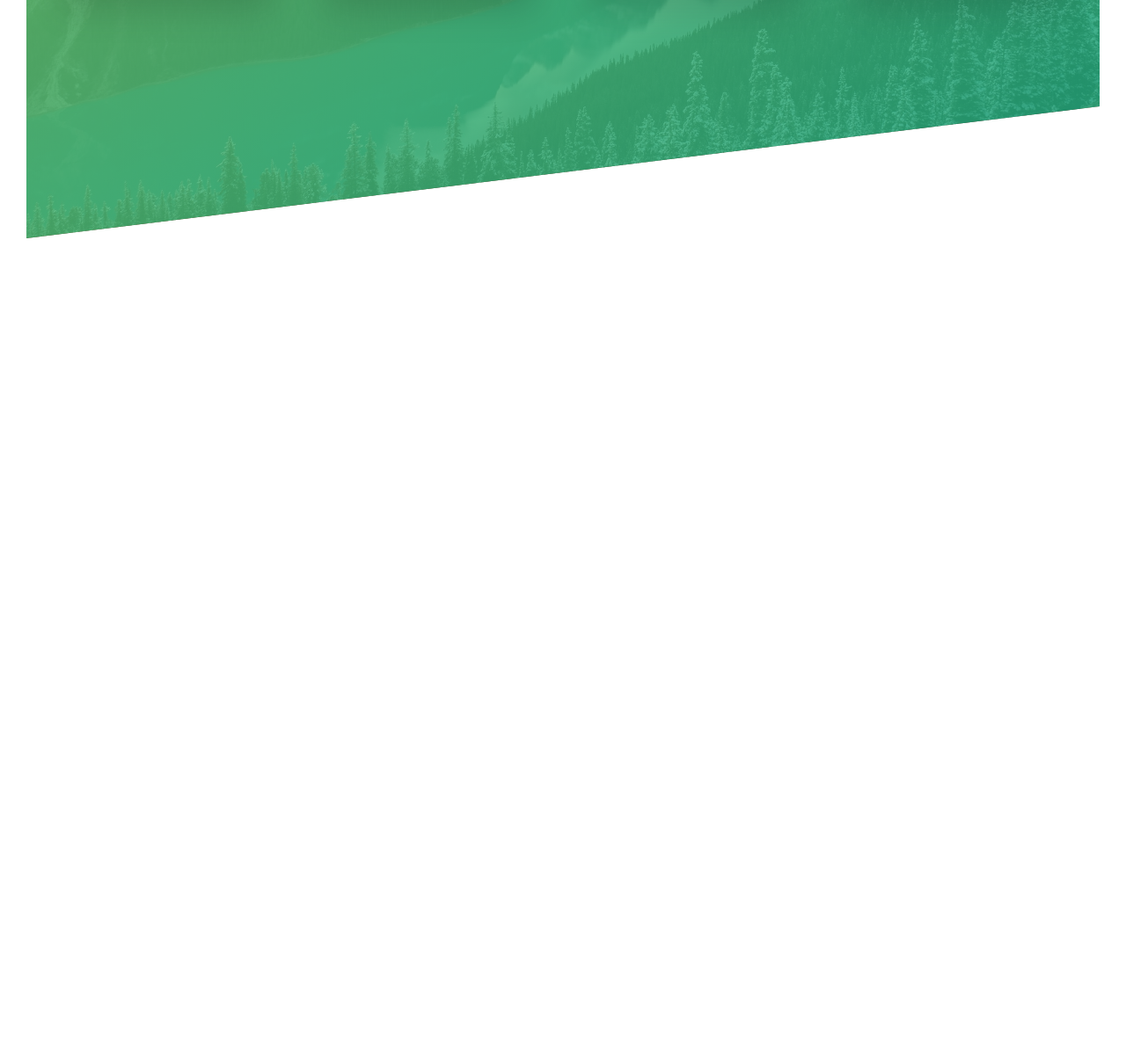
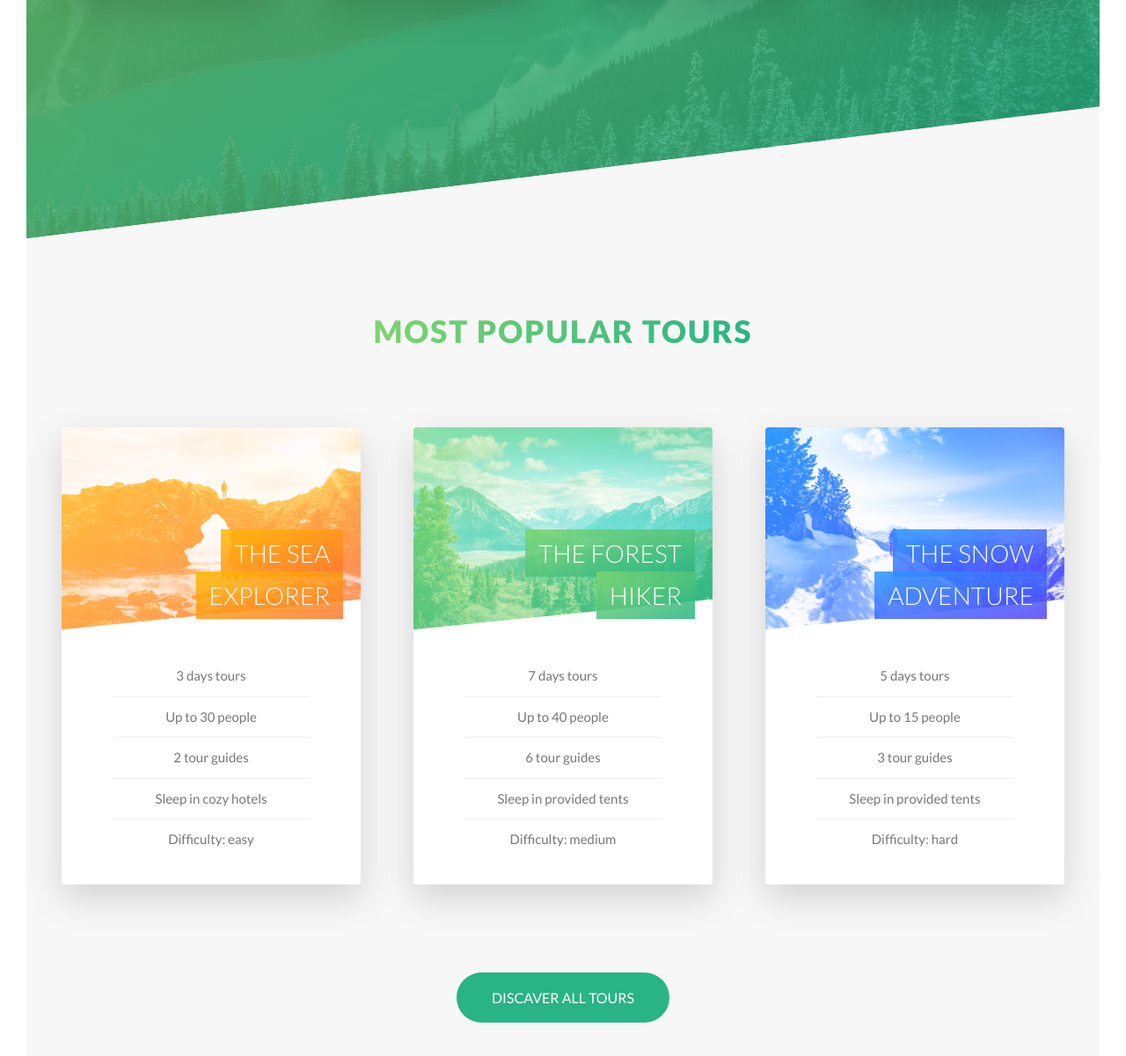
Before and after one commit to skalutki/Natours, a website built with webpack: page src/pages/index.html in a window 1280 px wide. Shown: the part 2060-3261 px from the top of the page at 88% size. Before the commit the page ends 2331 px from the top, so only its background shows below. Built offline with nearby package versions, Linux system fonts and the light colour scheme; files whose address does not match are found by name.

Commit message:
feat: Section Tours HTML and CSS are done, add new file _card.scss to components file.

```diff
--- a/src/pages/index.html
+++ b/src/pages/index.html
@@ -32,43 +32,7 @@
         <a class="button button--white button--animated" href="#">Discover our tours</a>
       </div>
     </header>
-    <!--
-    <section class="grid-test">
-      <div class="row">
-        <div class="col-1-of-2">Col 1 of 2</div>
-        <div class="col-1-of-2">Col 1 of 2</div>
-      </div>
 
-      <div class="row">
-        <div class="col-1-of-3">Col 1 of 3</div>
-        <div class="col-1-of-3">Col 1 of 3</div>
-        <div class="col-1-of-3">Col 1 of 3</div>
-      </div>
-
-      <div class="row">
-        <div class="col-1-of-3">Col 1 of 3</div>
-        <div class="col-2-of-3">Col 2 of 3</div>
-      </div>
-
-      <div class="row">
-        <div class="col-1-of-4">Col 1 of 4</div>
-        <div class="col-1-of-4">Col 1 of 4</div>
-        <div class="col-1-of-4">Col 1 of 4</div>
-        <div class="col-1-of-4">Col 1 of 4</div>
-      </div>
-
-      <div class="row">
-        <div class="col-1-of-4">Col 1 of 4</div>
-        <div class="col-1-of-4">Col 1 of 4</div>
-        <div class="col-2-of-4">Col 2 of 4</div>
-      </div>
-
-      <div class="row">
-        <div class="col-1-of-4">Col 1 of 4</div>
-        <div class="col-3-of-4">Col 3 of 4</div>
-      </div>
-    </section>
-      -->
     <main class="main">
       <section class="about">
         <div class="u_center_text u_margin_bottom_big">
@@ -137,6 +101,142 @@
           </div>
         </div>
       </section>
+
+      <section class="tours">
+        <div class="u_center_text u_margin_bottom_big">
+          <h2 class="heading__secondary">Most popular tours</h2>
+        </div>
+
+        <div class="row">
+          <div class="col-1-of-3">
+            <div class="card">
+              <div class="card__side card__side--front">
+                <div class="card__picture card__picture--1">&nbsp;</div>
+
+                <h4 class="card__heading card__heading--1"><span class="card__heading-span card__heading-span--1">The sea explorer</span></h4>
+
+                <div class="card__details">
+                  <ul>
+                    <li>3 days tours</li>
+                    <li>Up to 30 people</li>
+                    <li>2 tour guides</li>
+                    <li>Sleep in cozy hotels</li>
+                    <li>Difficulty: easy</li>
+                  </ul>
+                </div>
+              </div>
+              <div class="card__side card__side--back card__side--back-1">
+                <div class="card__cta">
+                  <div class="card__price-box">
+                    <p class="card__price-only">only</p>
+                    <p class="card__price-value">$297</p>
+                  </div>
+                  <a href="#" class="button button--white">Book now!</a>
+                </div>
+              </div>
+            </div>
+          </div>
+
+          <div class="col-1-of-3">
+            <div class="card">
+              <div class="card__side card__side--front">
+                <div class="card__picture card__picture--2">&nbsp;</div>
+
+                <h4 class="card__heading card__heading--2"><span class="card__heading-span card__heading-span--2">The forest hiker</span></h4>
+
+                <div class="card__details">
+                  <ul>
+                    <li>7 days tours</li>
+                    <li>Up to 40 people</li>
+                    <li>6 tour guides</li>
+                    <li>Sleep in provided tents</li>
+                    <li>Difficulty: medium</li>
+                  </ul>
+                </div>
+              </div>
+              <div class="card__side card__side--back card__side--back-2">
+                <div class="card__cta">
+                  <div class="card__price-box">
+                    <p class="card__price-only">only</p>
+                    <p class="card__price-value">$479</p>
+                  </div>
+                  <a href="#" class="button button--white">Book now!</a>
+                </div>
+              </div>
+            </div>
+          </div>
+
+          <div class="col-1-of-3">
+            <div class="card">
+              <div class="card__side card__side--front">
+                <div class="card__picture card__picture--3">&nbsp;</div>
+
+                <h4 class="card__heading card__heading--3"><span class="card__heading-span card__heading-span--3">The snow adventure</span></h4>
+
+                <div class="card__details">
+                  <ul>
+                    <li>5 days tours</li>
+                    <li>Up to 15 people</li>
+                    <li>3 tour guides</li>
+                    <li>Sleep in provided tents</li>
+                    <li>Difficulty: hard</li>
+                  </ul>
+                </div>
+              </div>
+              <div class="card__side card__side--back card__side--back-3">
+                <div class="card__cta">
+                  <div class="card__price-box">
+                    <p class="card__price-only">only</p>
+                    <p class="card__price-value">$897</p>
+                  </div>
+                  <a href="#" class="button button--white">Book now!</a>
+                </div>
+              </div>
+            </div>
+          </div>
+        </div>
+
+        <div class="u_center_text u_margin_top_huge">
+          <a href="#" class="button button--green">Discaver all tours</a>
+        </div>
+      </section>
     </main>
   </body>
 </html>
+<!--
+    <section class="grid-test">
+      <div class="row">
+        <div class="col-1-of-2">Col 1 of 2</div>
+        <div class="col-1-of-2">Col 1 of 2</div>
+      </div>
+
+      <div class="row">
+        <div class="col-1-of-3">Col 1 of 3</div>
+        <div class="col-1-of-3">Col 1 of 3</div>
+        <div class="col-1-of-3">Col 1 of 3</div>
+      </div>
+
+      <div class="row">
+        <div class="col-1-of-3">Col 1 of 3</div>
+        <div class="col-2-of-3">Col 2 of 3</div>
+      </div>
+
+      <div class="row">
+        <div class="col-1-of-4">Col 1 of 4</div>
+        <div class="col-1-of-4">Col 1 of 4</div>
+        <div class="col-1-of-4">Col 1 of 4</div>
+        <div class="col-1-of-4">Col 1 of 4</div>
+      </div>
+
+      <div class="row">
+        <div class="col-1-of-4">Col 1 of 4</div>
+        <div class="col-1-of-4">Col 1 of 4</div>
+        <div class="col-2-of-4">Col 2 of 4</div>
+      </div>
+
+      <div class="row">
+        <div class="col-1-of-4">Col 1 of 4</div>
+        <div class="col-3-of-4">Col 3 of 4</div>
+      </div>
+    </section>
+      -->
--- a/src/scss/abstracts/_variables.scss
+++ b/src/scss/abstracts/_variables.scss
@@ -3,7 +3,16 @@ $lightGreen: #7ed56f;
 $mediumGreen: #55c57a;
 $darkGreen: #28b485;
 
+//cards collors
+
+$lightOrange: #ffb900;
+$darkOrange: #ff7730;
+
+$lightBlue: #2998ff;
+$darkBlue: #5643fa;
+
 $greyLight1: #f7f7f7;
+$greyLight2: #eee;
 
 $text: #777;
 $white: #fff;
--- a/src/scss/base/_utillities.scss
+++ b/src/scss/base/_utillities.scss
@@ -11,3 +11,10 @@
 .u_margin_bottom_big {
   margin-bottom: 8rem;
 }
+
+.u_margin_top_big {
+  margin-top: 8rem;
+}
+.u_margin_top_huge {
+  margin-top: 10rem;
+}
--- a/src/scss/components/_button.scss
+++ b/src/scss/components/_button.scss
@@ -30,6 +30,14 @@
     color: $text;
     &::after {
       background-color: $white;
+    }
+  }
+
+  &--green {
+    background-color: $darkGreen;
+    color: $white;
+    &::after {
+      background-color: $darkGreen;
     }
   }
 
--- /dev/null
+++ b/src/scss/components/_card.scss
@@ -0,0 +1,150 @@
+//FUNCIONALITY
+
+.card {
+  perspective: 150rem;
+  -moz-perspective: 150rem;
+  position: relative;
+  height: 52rem;
+
+  &__side {
+    height: 52rem;
+    color: #fff;
+    font-size: 3rem;
+    transition: all 0.8s ease;
+    position: absolute;
+    top: 0;
+    left: 0;
+    width: 100%;
+    backface-visibility: hidden;
+    border-radius: 3px;
+    overflow: hidden;
+    box-shadow: 0 1.5rem 4rem rgba($color: $shadowBlack, $alpha: 0.15);
+
+    &--front {
+      background-color: $white;
+    }
+
+    &--back {
+      transform: rotateY(180deg);
+
+      &-1 {
+        background-image: linear-gradient(to right bottom, $lightOrange, $darkOrange);
+      }
+
+      &-2 {
+        background-image: linear-gradient(to right bottom, $lightGreen, $darkGreen);
+      }
+
+      &-3 {
+        background-image: linear-gradient(to right bottom, $lightBlue, $darkBlue);
+      }
+    }
+  }
+
+  &:hover &__side--front {
+    transform: rotateY(-180deg);
+  }
+
+  &:hover &__side--back {
+    transform: rotateY(0);
+  }
+
+  //FRONT SIDE STYLING
+
+  &__picture {
+    background-size: cover;
+    height: 23rem;
+    background-blend-mode: screen;
+    -webkit-clip-path: polygon(0 0, 100% 0, 100% 85%, 0 100%);
+    clip-path: polygon(0 0, 100% 0, 100% 85%, 0 100%);
+    border-top-left-radius: 3px;
+    border-top-right-radius: 3px;
+
+    &--1 {
+      background-image: linear-gradient(to right bottom, $lightOrange, $darkOrange), url(../assets/img/nat-5.jpg);
+    }
+
+    &--2 {
+      background-image: linear-gradient(to right bottom, $lightGreen, $darkGreen), url(../assets/img/nat-6.jpg);
+    }
+
+    &--3 {
+      background-image: linear-gradient(to right bottom, $lightBlue, $darkBlue), url(../assets/img/nat-7.jpg);
+    }
+  }
+  &__heading {
+    font-size: 2.8rem;
+    font-weight: 300;
+    text-transform: uppercase;
+    text-align: right;
+    color: $white;
+    position: absolute;
+    top: 12rem;
+    right: 2rem;
+    width: 75%;
+  }
+
+  &__heading-span {
+    padding: 1rem 1.5rem;
+    -webkit-box-decoration-break: clone;
+    box-decoration-break: clone;
+
+    &--1 {
+      background-image: linear-gradient(to right bottom, rgba($lightOrange, 0.85), rgba($darkOrange, 0.85));
+    }
+
+    &--2 {
+      background-image: linear-gradient(to right bottom, rgba($lightGreen, 0.85), rgba($darkGreen, 0.85));
+    }
+
+    &--3 {
+      background-image: linear-gradient(to right bottom, rgba($lightBlue, 0.85), rgba($darkBlue, 0.85));
+    }
+  }
+  &__details {
+    padding: 3rem;
+    ul {
+      list-style: none;
+      width: 80%;
+      margin: 0 auto;
+
+      li {
+        text-align: center;
+        font-size: 1.5rem;
+        padding: 1rem;
+        color: $text;
+        &:not(:last-child) {
+          border-bottom: 1px solid $greyLight2;
+        }
+      }
+    }
+  }
+
+  //BACK SIDE STYLING
+
+  &__cta {
+    //cta - call to action
+    position: absolute;
+    top: 50%;
+    left: 50%;
+    transform: translate(-50%, -50%);
+    width: 90%;
+    text-align: center;
+  }
+
+  &__price-box {
+    text-align: center;
+    color: $white;
+    margin-bottom: 8rem;
+  }
+
+  &__price-only {
+    font-size: 1.4rem;
+    text-transform: uppercase;
+  }
+
+  &__price-value {
+    font-size: 6rem;
+    font-weight: 100;
+  }
+}
--- a/src/scss/layout/_header.scss
+++ b/src/scss/layout/_header.scss
@@ -3,6 +3,7 @@
   background-image: linear-gradient(to right bottom, rgba($lightGreen, 0.8), rgba($darkGreen, 0.8)), url("../assets/img/hero.jpg");
   background-size: cover;
   background-position: top;
+  -webkit-clip-path: polygon(0 0, 100% 0, 100% 75vh, 0 100%);
   clip-path: polygon(0 0, 100% 0, 100% 75vh, 0 100%);
   position: relative;
 
--- a/src/scss/main.scss
+++ b/src/scss/main.scss
@@ -18,6 +18,7 @@
 @import "components/button";
 @import "components/composition";
 @import "components/future-box";
+@import "components/card";
 
 @import "layout/grid";
 @import "layout/header.scss";
--- a/src/scss/pages/_home.scss
+++ b/src/scss/pages/_home.scss
@@ -16,3 +16,9 @@
     transform: skewy(7deg);
   }
 }
+
+.tours {
+  background-color: $greyLight1;
+  padding: 25rem 0 15rem;
+  margin-top: -10rem;
+}
```
